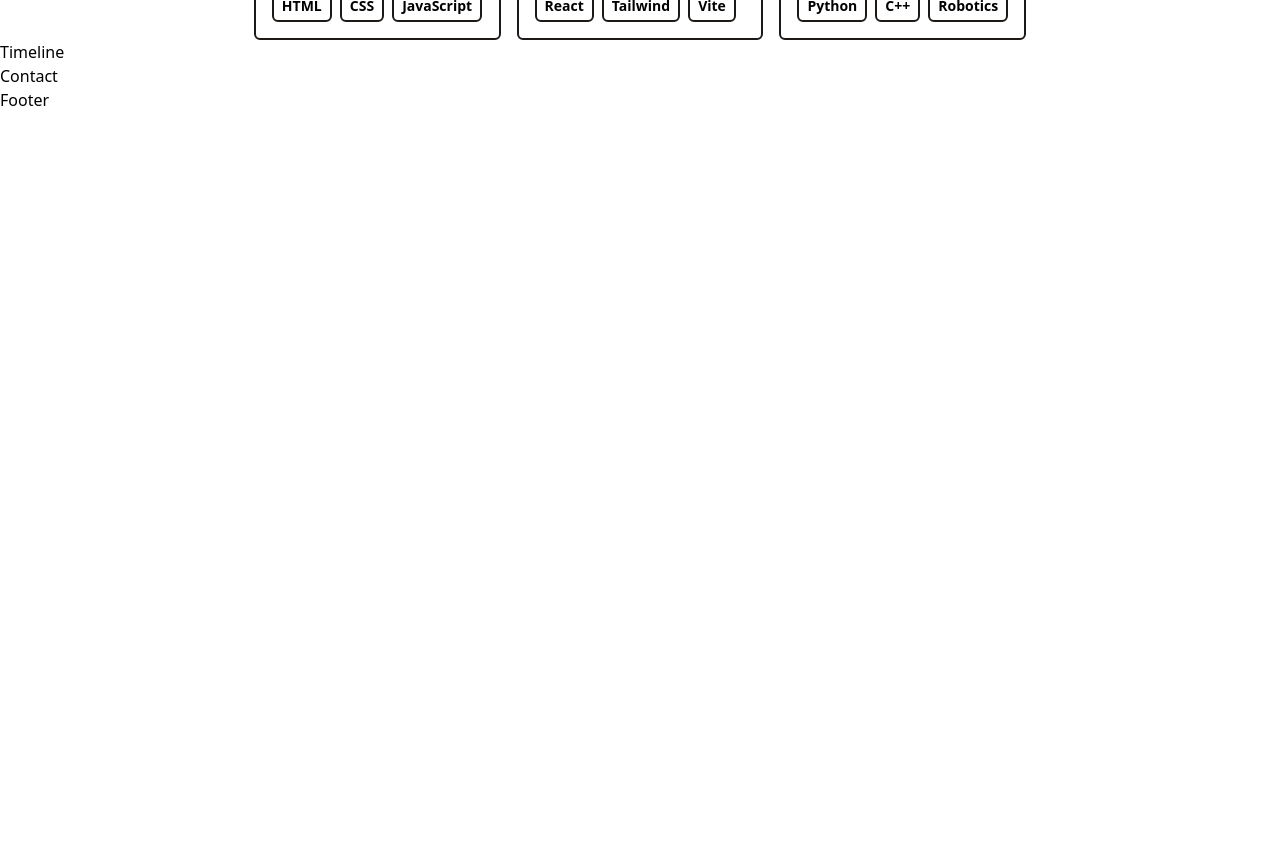
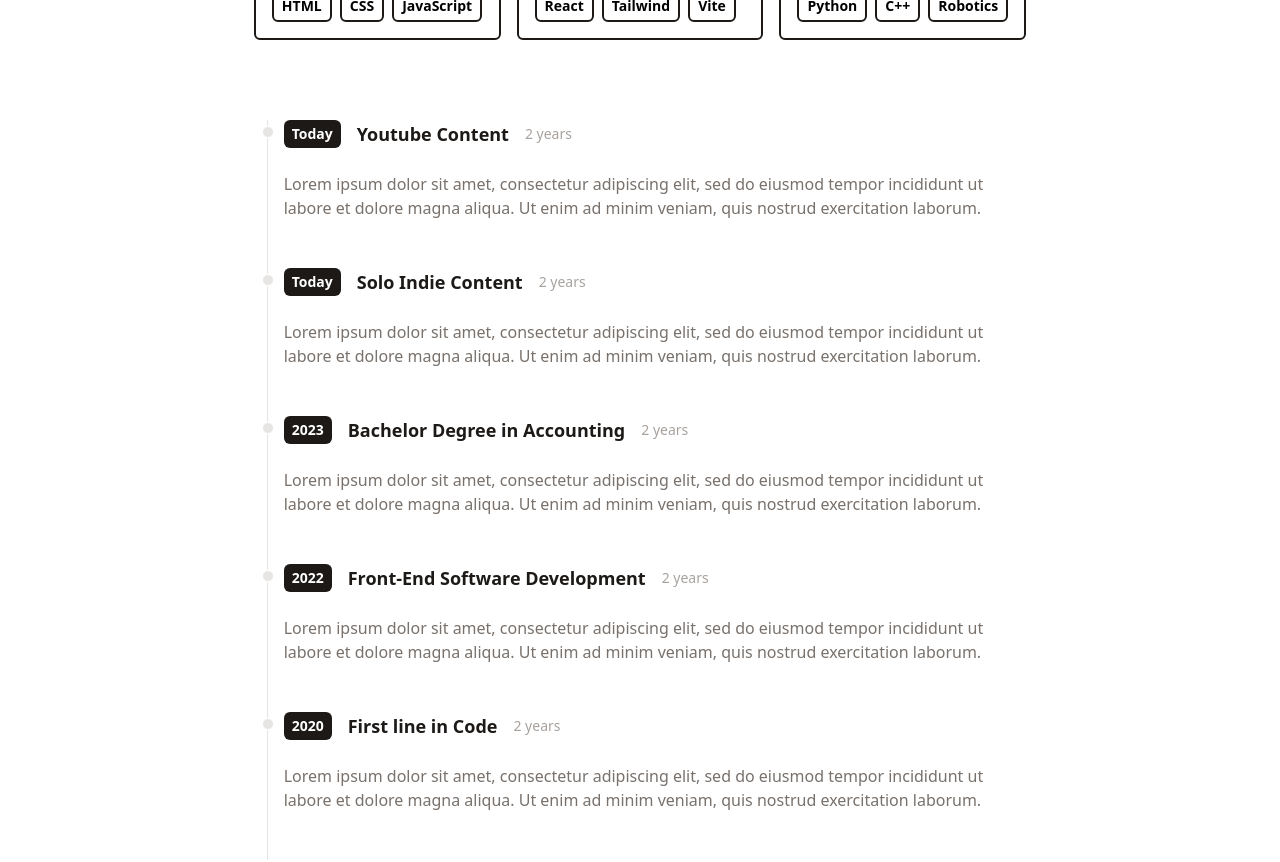
Before and after one commit to mohammedbabiker/minimal-portfolio, a React (Vite) app: page / in a window 1280 px wide. Shown: the part 640-1502 px from the top of the page. Before the commit the page ends 800 px from the top, so only its background shows below. Built offline with nearby package versions, Linux system fonts and the light colour scheme.

Commit message:
update timeline section

```diff
--- a/src/components/Timeline.jsx
+++ b/src/components/Timeline.jsx
@@ -1,8 +1,21 @@
 import React from "react";
+import timeline from "../data/timeline";
+import TimelineItem from "./TimelineItem";
 function Timeline() {
   return (
-    <div>
-      <h1>Timeline</h1>
+    <div className="flex flex-col md:flex-row justify-center my-20">
+      <div className="w-full md:w-7/12">
+        {timeline.map((item) => (
+          <TimelineItem
+            key={item.id}
+            item={item}
+            years={item.years}
+            title={item.title}
+            duration={item.duration}
+            details={item.details}
+          />
+        ))}
+      </div>
     </div>
   );
 }
--- /dev/null
+++ b/src/components/TimelineItem.jsx
@@ -0,0 +1,21 @@
+import React from "react";
+function TimelineItem({ years, title, duration, details }) {
+  return (
+    <ol className="flex flex-col md:flex-row relative border-l border-stone-200">
+      <li className="mb-10 ml-4">
+        <div className="absolute w-3 h-3 bg-stone-200 rounded-full mt-1.5 -left-1.5 border border-white" />
+        <p className="flex flex-wrap gap-4 flex-row items-center justify-start text-xs md:text-sm">
+          <span className="inline-block px-2 py-1 font-semibold text-white bg-stone-900 rounded-md">
+            {years}
+          </span>
+          <h3 className="text-lg  font-semibold text-stone-900">{title}</h3>
+          <div className="my-1 text-sm font-normal leading-none text-stone-400">
+            {duration}
+          </div>
+          <p className="my-2 text-base font-normal text-stone-500">{details}</p>
+        </p>
+      </li>
+    </ol>
+  );
+}
+export default TimelineItem;
--- /dev/null
+++ b/src/data/timeline.js
@@ -0,0 +1,37 @@
+export default [
+  {
+    years: "Today",
+    title: "Youtube Content",
+    duration: "2 years",
+    details:
+      "Lorem ipsum dolor sit amet, consectetur adipiscing elit, sed do eiusmod tempor incididunt ut labore et dolore magna aliqua. Ut enim ad minim veniam, quis nostrud exercitation laborum.",
+  },
+  {
+    years: "Today",
+    title: "Solo Indie Content",
+    duration: "2 years",
+    details:
+      "Lorem ipsum dolor sit amet, consectetur adipiscing elit, sed do eiusmod tempor incididunt ut labore et dolore magna aliqua. Ut enim ad minim veniam, quis nostrud exercitation laborum.",
+  },
+  {
+    years: "2023",
+    title: "Bachelor Degree in Accounting",
+    duration: "2 years",
+    details:
+      "Lorem ipsum dolor sit amet, consectetur adipiscing elit, sed do eiusmod tempor incididunt ut labore et dolore magna aliqua. Ut enim ad minim veniam, quis nostrud exercitation laborum.",
+  },
+  {
+    years: "2022",
+    title: "Front-End Software Development",
+    duration: "2 years",
+    details:
+      "Lorem ipsum dolor sit amet, consectetur adipiscing elit, sed do eiusmod tempor incididunt ut labore et dolore magna aliqua. Ut enim ad minim veniam, quis nostrud exercitation laborum.",
+  },
+  {
+    years: "2020",
+    title: "First line in Code",
+    duration: "2 years",
+    details:
+      "Lorem ipsum dolor sit amet, consectetur adipiscing elit, sed do eiusmod tempor incididunt ut labore et dolore magna aliqua. Ut enim ad minim veniam, quis nostrud exercitation laborum.",
+  },
+];
```
